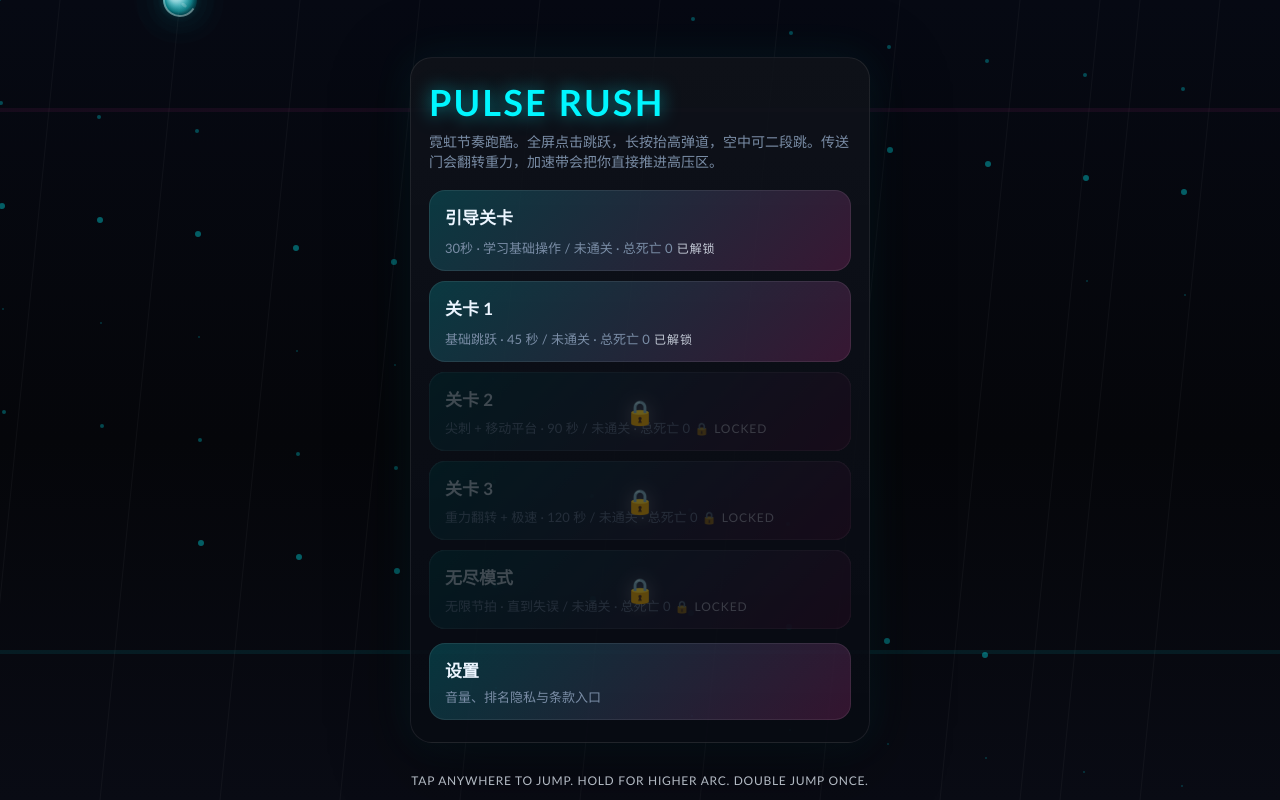
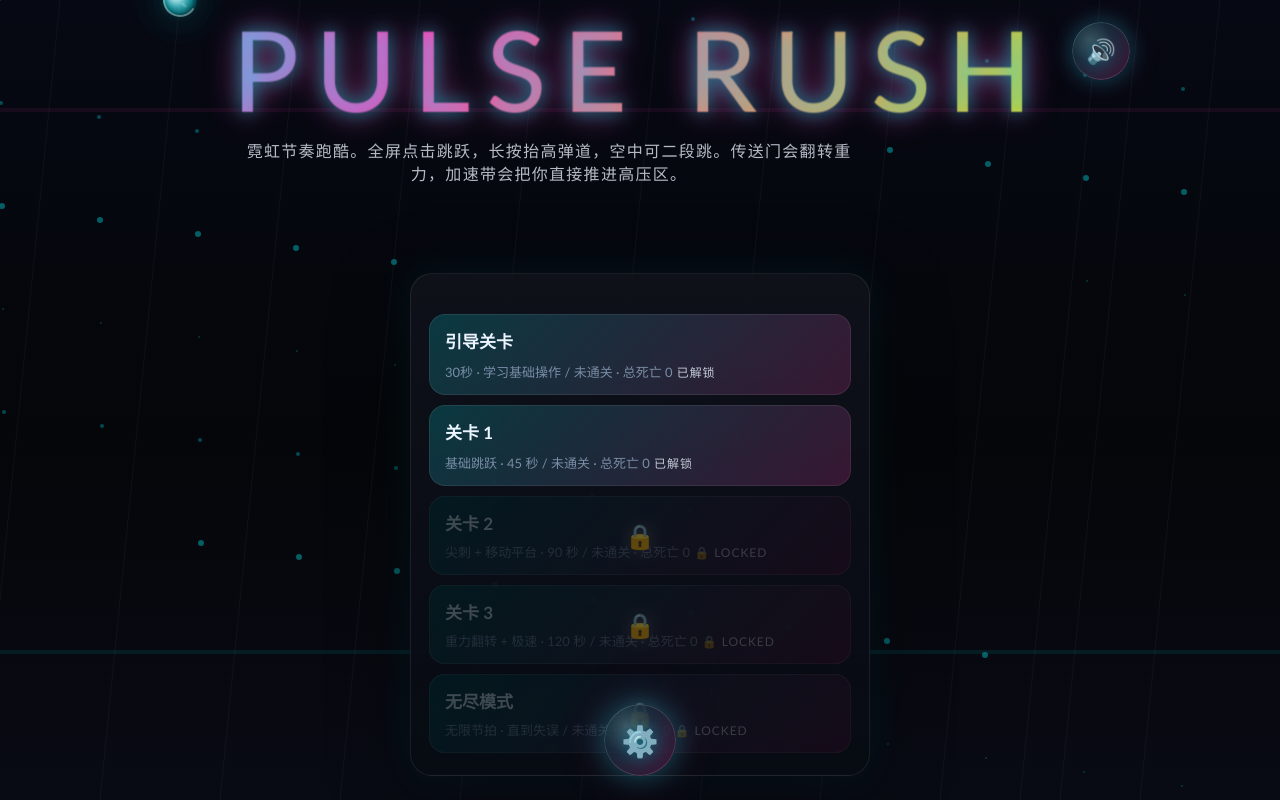
Before and after one commit to DSVinC/pulse-rush, a plain HTML site: page index.html in a window 1280 px wide. Drawn offline with Linux system fonts and the light colour scheme; animation ran at ten frames a second.

Commit message:
修复主页UI：设置按钮、声音开关、游戏名霓虹特效

```diff
--- a/index.html
+++ b/index.html
@@ -43,6 +43,7 @@
       margin: 0;
       width: 100%;
       height: 100%;
+      min-height: 100dvh;
       overflow: hidden;
       background:
         radial-gradient(circle at top, rgba(0, 246, 255, 0.08), transparent 25%),
@@ -55,6 +56,22 @@
     body {
       position: fixed;
       inset: 0;
+      min-height: 100dvh;
+      isolation: isolate;
+    }
+
+    body::before {
+      content: "";
+      position: fixed;
+      inset: -12vmax;
+      z-index: -1;
+      pointer-events: none;
+      background:
+        radial-gradient(circle at 50% 16%, rgba(0, 246, 255, 0.2), transparent 24%),
+        radial-gradient(circle at 18% 82%, rgba(255, 63, 180, 0.14), transparent 30%),
+        radial-gradient(circle at 82% 78%, rgba(187, 255, 0, 0.1), transparent 24%);
+      filter: blur(18px);
+      transform: translateZ(0);
     }
 
     canvas {
@@ -214,22 +231,31 @@
     }
 
     .icon-button {
-      width: auto;
-      min-width: 54px;
-      padding: 12px 14px;
+      width: 58px;
+      height: 58px;
+      min-width: 58px;
+      padding: 0;
+      display: inline-flex;
+      align-items: center;
+      justify-content: center;
       text-align: center;
       font-size: 22px;
       line-height: 1;
-      border-radius: 18px;
-      background: rgba(7, 10, 18, 0.68);
+      border-radius: 50%;
+      background:
+        radial-gradient(circle at 30% 30%, rgba(255, 255, 255, 0.16), transparent 38%),
+        linear-gradient(135deg, rgba(0, 246, 255, 0.16), rgba(255, 63, 180, 0.22)),
+        rgba(7, 10, 18, 0.78);
       box-shadow:
-        inset 0 0 0 1px rgba(255, 255, 255, 0.12),
-        0 0 30px rgba(0, 246, 255, 0.14);
+        inset 0 0 0 1px rgba(255, 255, 255, 0.14),
+        0 0 22px rgba(0, 246, 255, 0.26),
+        0 0 38px rgba(255, 63, 180, 0.12);
     }
 
     .icon-button span {
       color: var(--text);
-      font-size: 22px;
+      font-size: 24px;
+      filter: drop-shadow(0 0 10px rgba(0, 246, 255, 0.46));
     }
 
     .overlay {
@@ -238,6 +264,7 @@
       align-items: center;
       justify-content: center;
       padding: 20px;
+      min-height: 100dvh;
     }
 
     .panel {
@@ -254,6 +281,59 @@
         0 0 40px rgba(0, 246, 255, 0.08);
     }
 
+    .menu-overlay {
+      align-items: stretch;
+      justify-content: center;
+      padding:
+        calc(env(safe-area-inset-top, 0px) + 22px)
+        20px
+        calc(env(safe-area-inset-bottom, 0px) + 24px);
+    }
+
+    .menu-screen {
+      position: relative;
+      width: min(100%, 980px);
+      min-height: calc(100dvh - env(safe-area-inset-top, 0px) - env(safe-area-inset-bottom, 0px) - 46px);
+      display: flex;
+      flex-direction: column;
+      align-items: center;
+      justify-content: center;
+      gap: clamp(22px, 4vh, 42px);
+    }
+
+    .menu-topbar,
+    .menu-bottom {
+      position: absolute;
+      left: 0;
+      right: 0;
+      display: flex;
+      pointer-events: none;
+    }
+
+    .menu-topbar {
+      top: 0;
+      justify-content: flex-end;
+    }
+
+    .menu-bottom {
+      bottom: 0;
+      justify-content: center;
+    }
+
+    .menu-topbar .icon-button,
+    .menu-bottom .icon-button {
+      pointer-events: auto;
+    }
+
+    .menu-title {
+      text-align: center;
+      pointer-events: none;
+    }
+
+    .menu-panel {
+      margin-top: clamp(18px, 7vh, 64px);
+    }
+
     h1,
     h2,
     p {
@@ -279,6 +359,7 @@
       color: var(--muted);
       line-height: 1.45;
       font-size: 14px;
+      text-align: center;
     }
 
     .mode-grid {
@@ -473,6 +554,65 @@
 
     .hidden {
       display: none;
+    }
+
+    .menu-title-text {
+      font-size: clamp(52px, 12vw, 110px);
+      line-height: 0.92;
+      letter-spacing: 0.14em;
+      text-transform: uppercase;
+      background: linear-gradient(120deg, #7cfbff 0%, #00f6ff 24%, #ff3fb4 52%, #bbff00 100%);
+      background-size: 200% 200%;
+      -webkit-background-clip: text;
+      background-clip: text;
+      color: transparent;
+      text-shadow:
+        0 0 18px rgba(0, 246, 255, 0.52),
+        0 0 34px rgba(255, 63, 180, 0.34);
+      animation: neonTitleShift 6s linear infinite, neonTitlePulse 1.8s ease-in-out infinite alternate;
+    }
+
+    .menu-title .sub {
+      max-width: min(80vw, 620px);
+      margin-top: 16px;
+      font-size: clamp(14px, 2.2vw, 16px);
+      letter-spacing: 0.08em;
+      text-transform: uppercase;
+      color: rgba(236, 245, 255, 0.76);
+    }
+
+    .icon-button.settings-fab {
+      width: 72px;
+      height: 72px;
+      min-width: 72px;
+      box-shadow:
+        inset 0 0 0 1px rgba(255, 255, 255, 0.16),
+        0 0 28px rgba(0, 246, 255, 0.3),
+        0 0 56px rgba(255, 63, 180, 0.16);
+    }
+
+    .icon-button.settings-fab span {
+      font-size: 30px;
+    }
+
+    @keyframes neonTitleShift {
+      0% {
+        background-position: 0% 50%;
+      }
+      100% {
+        background-position: 100% 50%;
+      }
+    }
+
+    @keyframes neonTitlePulse {
+      0% {
+        transform: translateY(0) scale(1);
+        filter: drop-shadow(0 0 8px rgba(0, 246, 255, 0.35));
+      }
+      100% {
+        transform: translateY(-4px) scale(1.02);
+        filter: drop-shadow(0 0 16px rgba(255, 63, 180, 0.34));
+      }
     }
 
     .accent {
@@ -571,15 +711,23 @@
     </div>
   </div>
 
-  <div class="overlay" id="menuOverlay">
-    <div class="panel">
-      <h1>Pulse Rush</h1>
-      <p class="sub">霓虹节奏跑酷。全屏点击跳跃，长按抬高弹道，空中可二段跳。传送门会翻转重力，加速带会把你直接推进高压区。</p>
-      <div class="mode-grid" id="modeGrid"></div>
-      <div class="actions">
-        <button id="settingsButton">
-          <strong>设置</strong>
-          <span>音量、排名隐私与条款入口</span>
+  <div class="overlay menu-overlay" id="menuOverlay">
+    <div class="menu-screen">
+      <div class="menu-topbar">
+        <button id="menuSoundToggle" class="icon-button" type="button" aria-label="切换声音">
+          <span id="menuSoundToggleIcon">🔊</span>
+        </button>
+      </div>
+      <div class="menu-title">
+        <div class="menu-title-text">Pulse Rush</div>
+        <p class="sub">霓虹节奏跑酷。全屏点击跳跃，长按抬高弹道，空中可二段跳。传送门会翻转重力，加速带会把你直接推进高压区。</p>
+      </div>
+      <div class="panel menu-panel">
+        <div class="mode-grid" id="modeGrid"></div>
+      </div>
+      <div class="menu-bottom">
+        <button id="settingsButton" class="icon-button settings-fab" type="button" aria-label="打开设置">
+          <span>⚙️</span>
         </button>
       </div>
     </div>
@@ -648,7 +796,7 @@
     </div>
   </div>
 
-  <div class="hint" id="hintText">Tap anywhere to jump. Hold for higher arc. Double jump once.</div>
+  <div class="hint hidden" id="hintText"></div>
   <div class="center-hint hidden" id="centerHint"></div>
 
   <script>
@@ -744,6 +892,8 @@
     const closeSettingsButton = document.getElementById("closeSettingsButton");
     const soundToggle = document.getElementById("soundToggle");
     const soundToggleIcon = document.getElementById("soundToggleIcon");
+    const menuSoundToggle = document.getElementById("menuSoundToggle");
+    const menuSoundToggleIcon = document.getElementById("menuSoundToggleIcon");
     const volumeSlider = document.getElementById("volumeSlider");
     const volumeValue = document.getElementById("volumeValue");
     const rankingToggle = document.getElementById("rankingToggle");
@@ -938,7 +1088,9 @@
         audioState.bgm.master.gain.setValueAtTime(Math.max(audioState.bgm.master.gain.value, 0.0001), now);
         audioState.bgm.master.gain.exponentialRampToValueAtTime(Math.max(target, 0.0001), now + 0.12);
       }
-      soundToggleIcon.textContent = audioState.muted ? "🔇" : "🔊";
+      const icon = audioState.muted ? "🔇" : "🔊";
+      soundToggleIcon.textContent = icon;
+      menuSoundToggleIcon.textContent = icon;
       volumeSlider.value = String(Math.round(audioState.volume * 100));
       volumeValue.textContent = `${Math.round(audioState.volume * 100)}%`;
     }
@@ -1553,6 +1705,7 @@
       settingsOverlay.classList.add("hidden");
       hud.classList.remove("hidden");
       hintText.textContent = "点击跳跃，长按更高，空中还能再跳一次";
+      hintText.classList.remove("hidden");
       updateTutorialHint();
       generateBeatsAhead(true);
       startMusic();
@@ -1567,7 +1720,8 @@
       resultOverlay.classList.add("hidden");
       settingsOverlay.classList.add("hidden");
       menuOverlay.classList.remove("hidden");
-      hintText.textContent = "Tap anywhere to jump. Hold for higher arc. Double jump once.";
+      hintText.textContent = "";
+      hintText.classList.add("hidden");
       state.tutorialMessage = "";
       setCenterHint("", false);
       stopMusic();
@@ -2434,11 +2588,14 @@
       settingsOverlay.classList.add("hidden");
     });
 
-    soundToggle.addEventListener("click", () => {
+    function toggleMute() {
       saveData.settings.muted = !saveData.settings.muted;
       applyAudioSettings();
       persistSave();
-    });
+    }
+
+    soundToggle.addEventListener("click", toggleMute);
+    menuSoundToggle.addEventListener("click", toggleMute);
 
     volumeSlider.addEventListener("input", () => {
       saveData.settings.volume = clamp(Number(volumeSlider.value) / 100, 0, 1);
```
